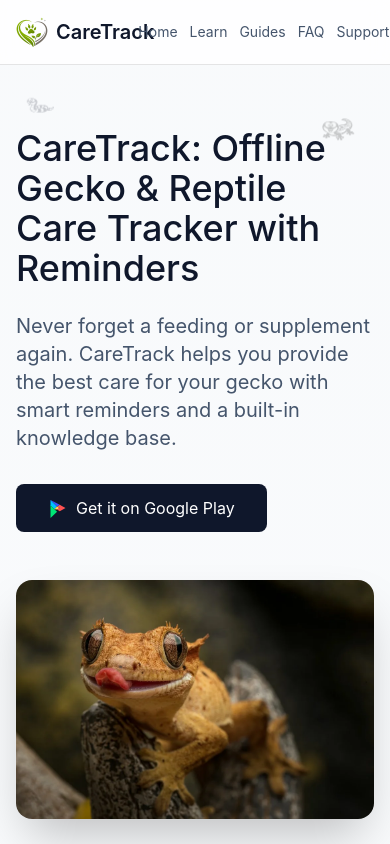
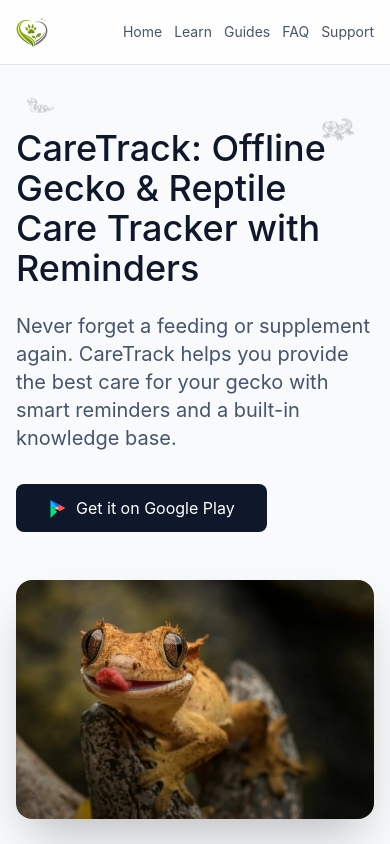
Before and after one commit to jadidihosein68/CareTrackLanding, a React (Vite) app: page / in a window 390 px wide. Shown: the top 844 px of the page. Built offline with nearby package versions, Linux system fonts and the light colour scheme; no server answers.

Commit message:
update Navbar

```diff
--- a/src/app/components/shared/TopNav.tsx
+++ b/src/app/components/shared/TopNav.tsx
@@ -19,7 +19,7 @@ export function TopNav({ rightSlot }: TopNavProps) {
               alt="CareTrack logo"
               className="w-8 h-8 rounded-md object-contain"
             />
-            <span className="text-xl font-semibold text-slate-900">CareTrack</span>
+            <span className="hidden sm:inline text-xl font-semibold text-slate-900">CareTrack</span>
           </Link>
           <div className="flex items-center gap-4 sm:gap-6">
             <div className="flex items-center gap-3 sm:gap-4 text-sm">
```
